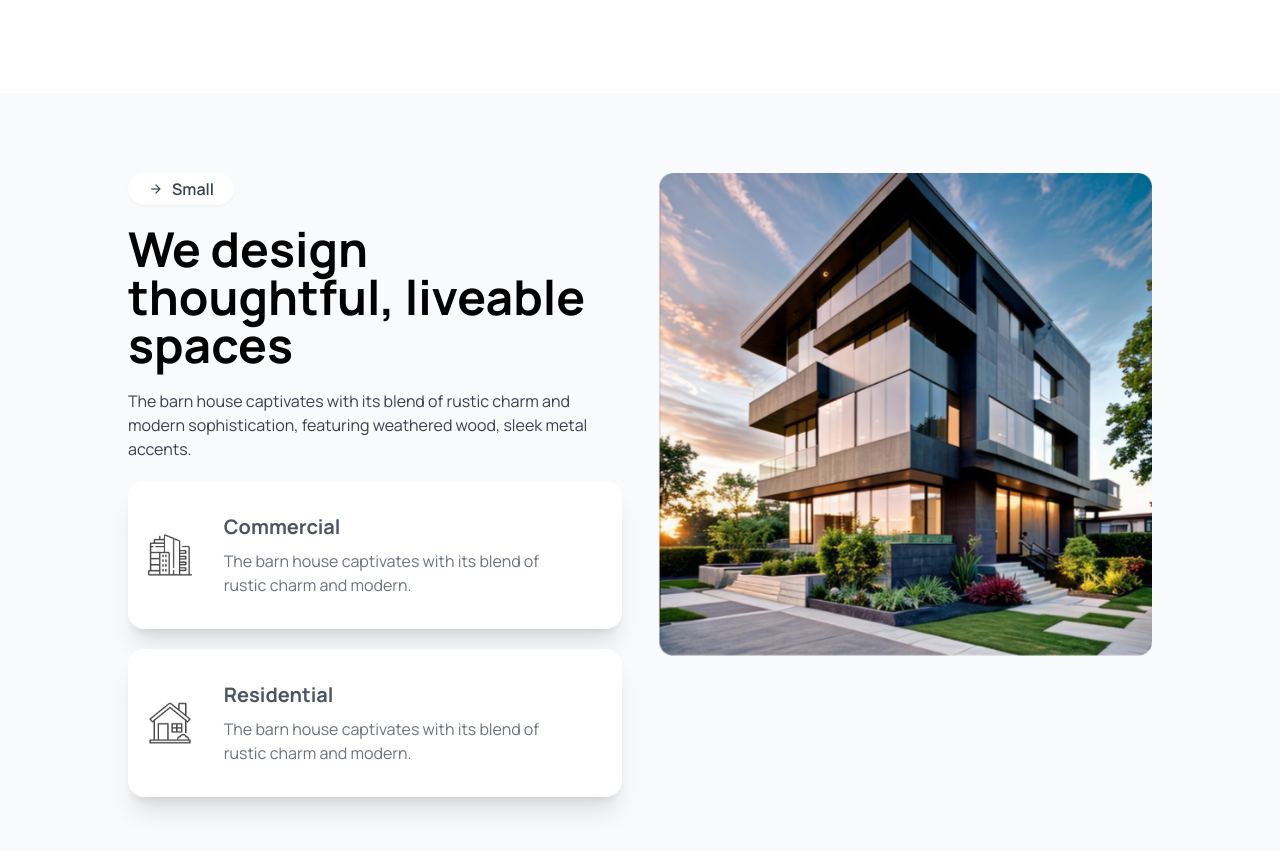
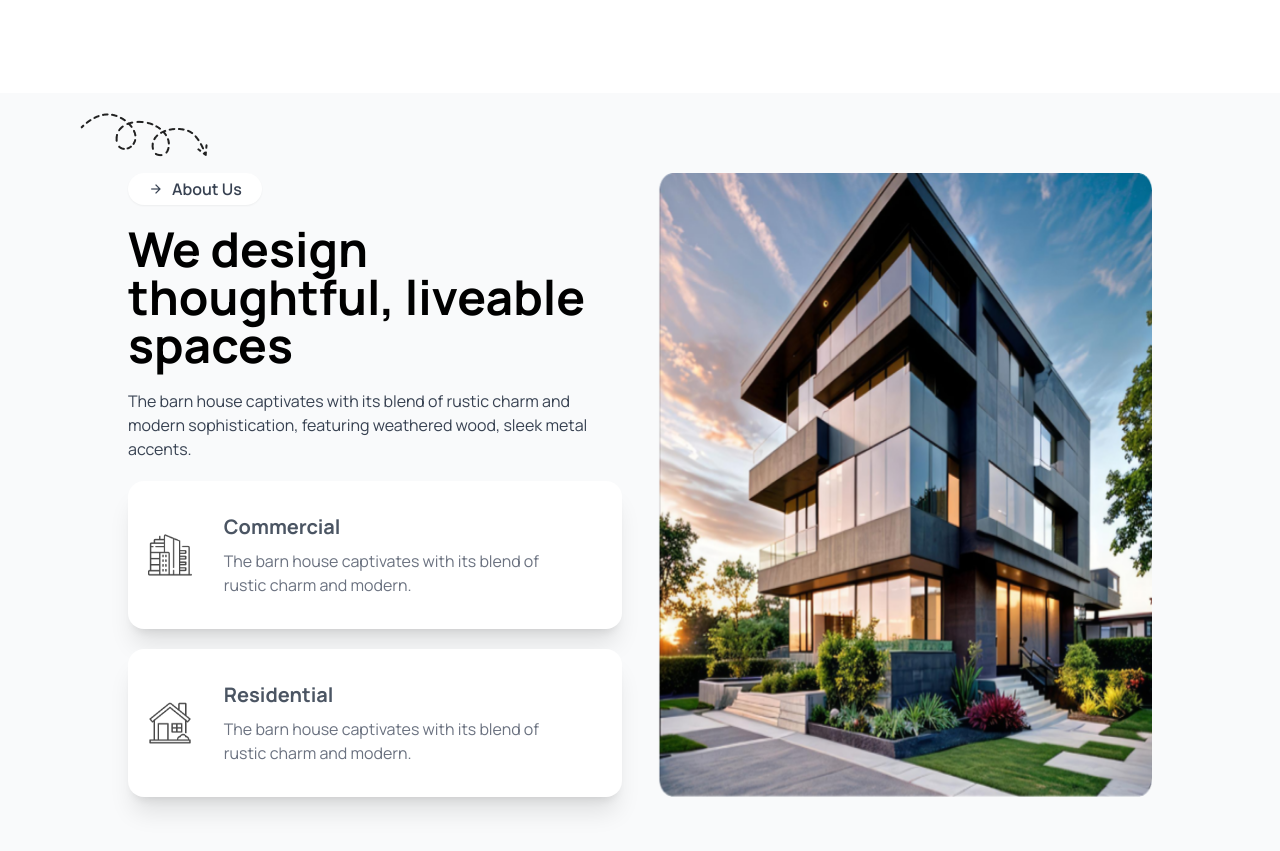
Before and after one commit to Moinuddin-dotcom/B10A3-Challenge, a plain HTML site: page index.html in a window 1280 px wide. Shown: the part 737-1588 px from the top of the page. Drawn offline with nearby package versions, Linux system fonts and the light colour scheme.

Commit message:
image and icon positioned

```diff
--- a/index.html
+++ b/index.html
@@ -96,13 +96,13 @@
     <section class="bg-gray-50">
         <div class="gap h-20"></div>
         <div class="max-w-[80%] mx-auto grid grid-cols-1 md:grid-cols-2 gap-9">
-            <div class="space-y-5">
+            <div class="space-y-5 relative">
                 <div class="flex justify-center sm:justify-start">
-
                     <button class="btn btn-sm bg-white hover:bg-white rounded-full px-5 border-none"><span
                             class="material-symbols-outlined text-gray-700 text-base">
                             arrow_forward
-                        </span><span class="text-gray-700 text-base">Small</span></button>
+                        </span><span class="text-gray-700 text-base">About Us</span>
+                    </button>
                 </div>
                 <h1 class="text-center sm:text-start font-bold text-2xl md:text-5xl text-black">We design thoughtful,
                     liveable spaces</h1>
@@ -126,16 +126,21 @@
                     </figure>
                     <div class="card-body">
                         <h2 class="card-title text-gray-600 font-bold">Residential</h2>
-                        <p class="text-gray-500">The barn house captivates with its blend of rustic charm and modern.</p>
+                        <p class="text-gray-500">The barn house captivates with its blend of rustic charm and modern.
+                        </p>
 
                     </div>
                 </div>
 
             </div>
             <div>
-                <img src="./assets/Rectangle.png" alt="">
+                <img class="lg:h-full" src="./assets/Rectangle.png" alt="">
+            </div>
+            <div class="absolute hidden lg:inline lg:top-[950px] xl:top-[850px] lg:left-16 xl:left-20">
+                <img src="./assets/Vector.png" alt="">
             </div>
         </div>
+
         <div class="gap h-20"></div>
     </section>
 </body>
```
